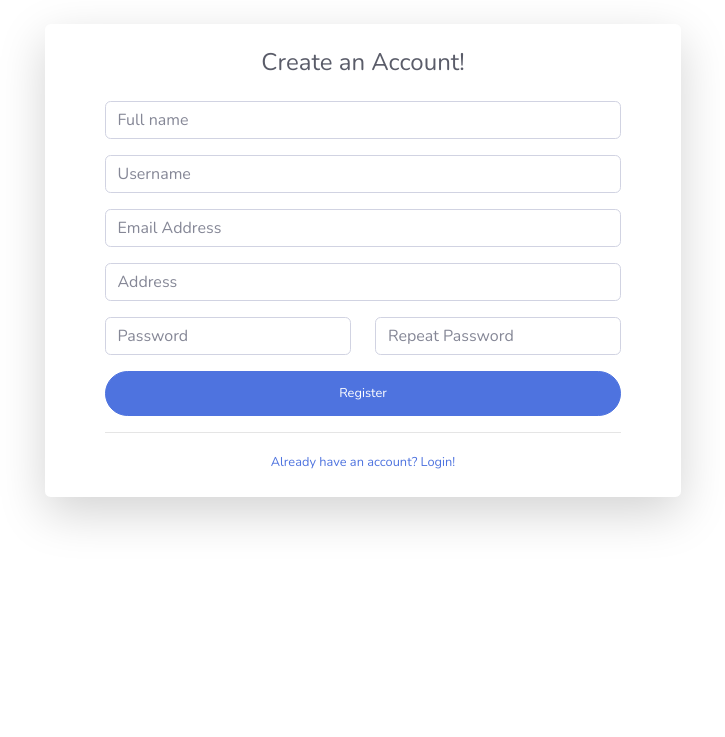
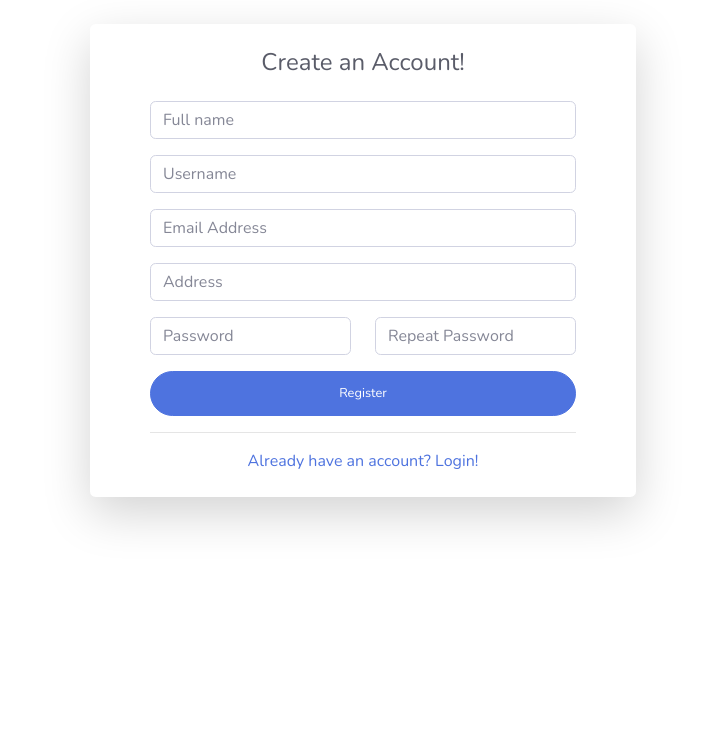
Before and after one commit to TahFa/galerifoto, a CodeIgniter app: page /galeri-foto/auth/registration in a window 1280 px wide. Shown: the top 737 px of the page, without its empty margins (277-1002 px from the left). Run offline with CodeIgniter, Linux system fonts and the light colour scheme.

Commit message:
fix view regist

```diff
--- a/application/views/auth/registration.php
+++ b/application/views/auth/registration.php
@@ -10,7 +10,7 @@
 
 <div class="container">
 
-    <div class="card border-0 shadow-lg my-4 col-lg-7 mx-auto">
+    <div class="card border-0 shadow-lg my-4 col-lg-6 mx-auto">
         <div class="card-body p-0">
             <!-- Nested Row within Card Body -->
             <div class="row">
@@ -51,7 +51,7 @@
                         </form>
                         <hr>
                         <div class="text-center">
-                            <a class="small" href="<?= base_url('auth'); ?>">Already have an account? Login!</a>
+                            <a class="card-link" href="<?= base_url('auth'); ?>">Already have an account? Login!</a>
                         </div>
                     </div>
                 </div>
```
